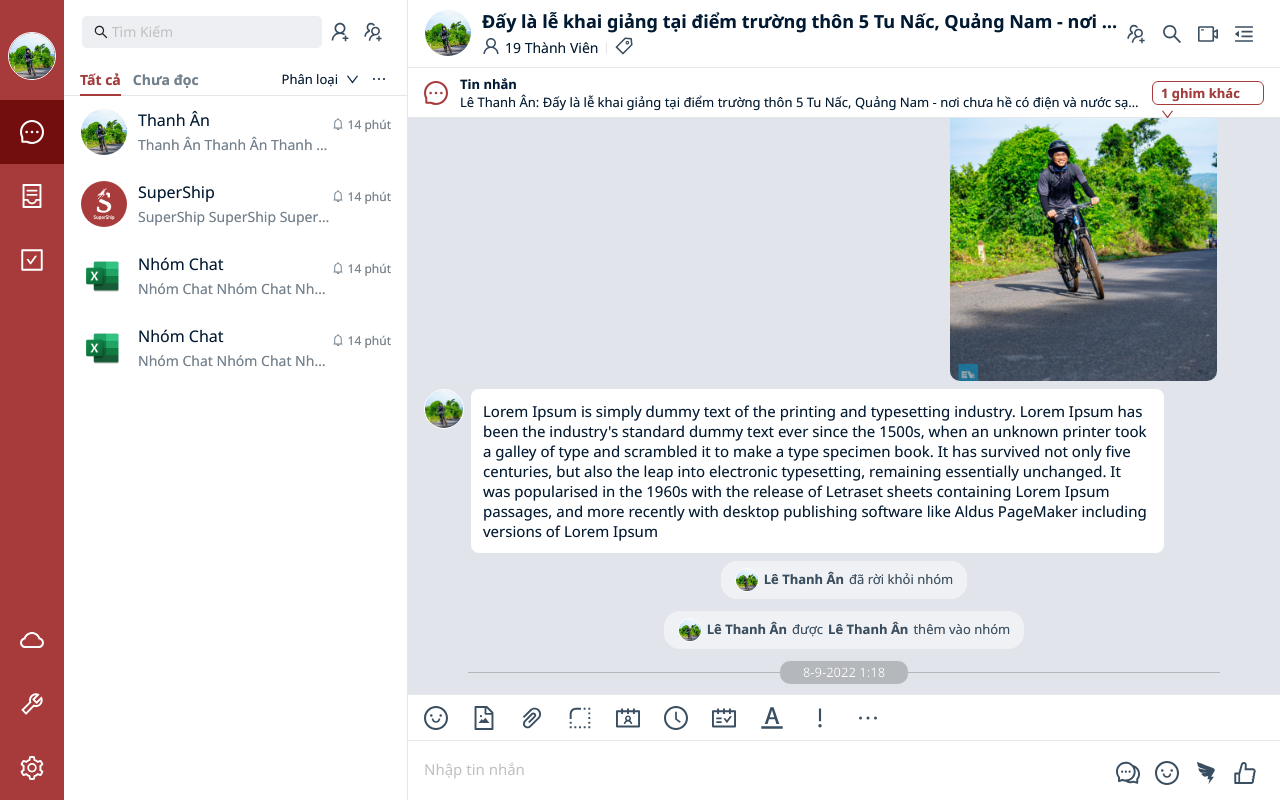
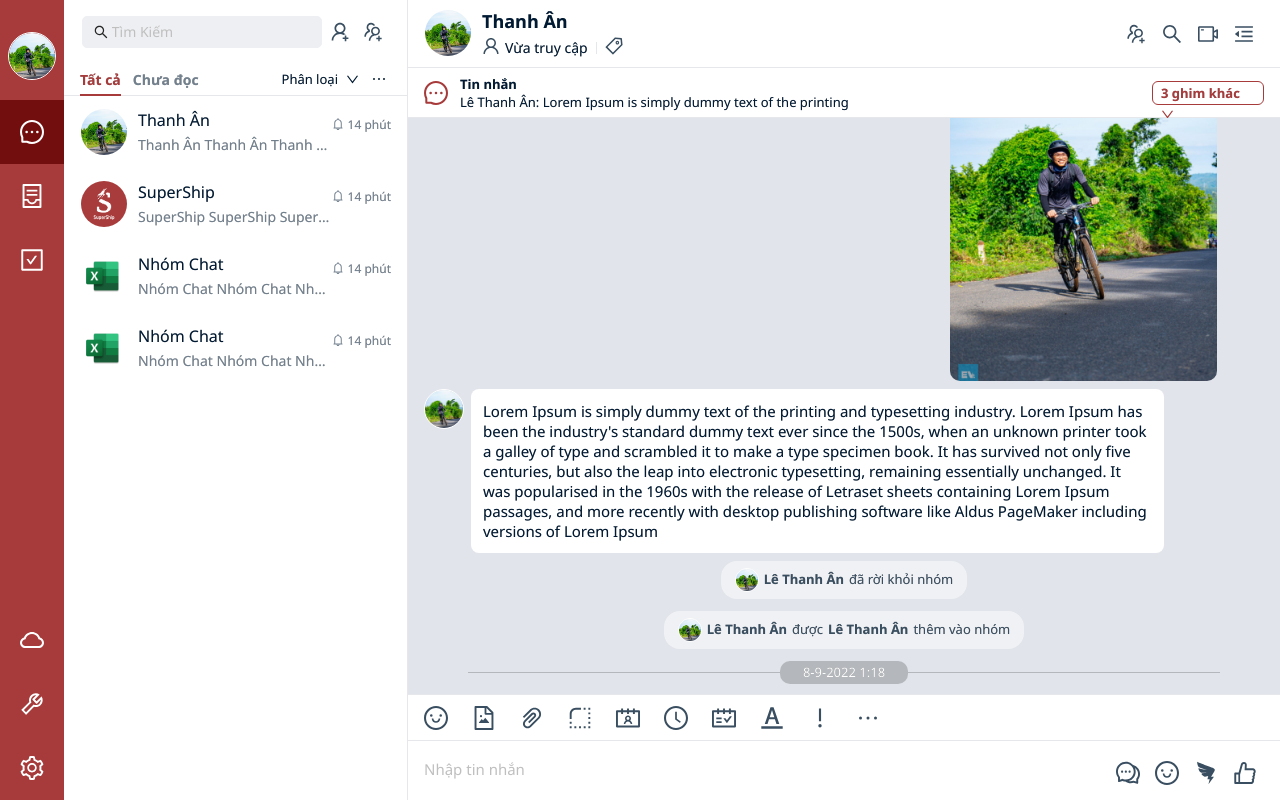
Before and after one commit to thanhan11315/Chat, a React (Create React App) app: page / in a window 1280 px wide. Built offline with nearby package versions, Linux system fonts and the light colour scheme.

Commit message:
change box click choose box chat

```diff
--- a/src/layouts/DefaultLayout/index.css
+++ b/src/layouts/DefaultLayout/index.css
@@ -841,6 +841,7 @@ li {
   max-width: calc(100% - 116px);
   display: flex;
   flex-direction: row-reverse;
+  position: relative;
 }
 
 #wrapper .box-nav-3 .box-chat .content-chat {
@@ -1462,6 +1463,36 @@ li {
 }
 
 /* modalInformation Style */
+
+.right-mouse-share-responsive {
+  position: absolute;
+  left: 0px;
+  border-radius: 4px;
+  background-color: var(--WA100);
+  padding: 8px;
+  z-index: 100;
+  min-width: 100px;
+  display: none;
+}
+
+.right-mouse-share-responsive .share-responsive {
+  height: 32px;
+  padding: 0 16px;
+  display: flex;
+  align-items: center;
+  cursor: pointer;
+  line-height: normal;
+  font-weight: 400;
+  font-size: 14px;
+  letter-spacing: normal;
+  color: var(--primary-text);
+  position: relative;
+  margin: 0 -8px;
+}
+
+.right-mouse-share-responsive .share-responsive:hover {
+  background-color: var(--lst-item-hover);
+}
 
 @media screen and (max-width: 992px) {
   #wrapper .box-nav-3 .box-nav-chat .button-phone {
--- a/src/layouts/DefaultLayout/index.js
+++ b/src/layouts/DefaultLayout/index.js
@@ -262,28 +262,137 @@ function DefaultLayout({ children }) {
 
   //
 
-  const datachat = [
+  const dataBoxChat = [
     {
+      id: "1",
       name: "Thanh Ân",
       message: "Thanh Ân Thanh Ân Thanh Ân",
       avatar: AvatarAn,
+      status: "Vừa truy cập",
+      ghim: [
+        {
+          name: "Lê Thanh Ân",
+          content: "Lorem Ipsum is simply dummy text of the printing",
         },
         {
+          name: "Lê Thanh Ân",
+          content: "Lorem Ipsum is simply dummy text of the printing",
+        },
+        {
+          name: "Lê Thanh Ân",
+          content: "Lorem Ipsum is simply dummy text of the printing",
+        },
+        {
+          name: "Lê Thanh Ân",
+          content: "Lorem Ipsum is simply dummy text of the printing",
+        },
+      ],
+      valueChatStore: [
+        {
+          me: {
+            type: "text",
+            message: "Node.js Email - W3Schools",
+          },
+        },
+        {
+          otherPeople: {
+            type: "text",
+            message: "Node.js Email - W3Schools",
+          },
+        },
+        {
+          me: {
+            type: "picture",
+            url: AvatarAn,
+          },
+        },
+        {
+          otherPeople: {
+            type: "picture",
+            url: AvatarAn,
+          },
+        },
+        {
+          me: {
+            type: "video",
+            url: AvatarAn,
+          },
+        },
+        {
+          otherPeople: {
+            type: "video",
+            url: AvatarAn,
+          },
+        },
+        {
+          me: {
+            type: "file",
+            url: AvatarAn,
+          },
+        },
+        {
+          otherPeople: {
+            type: "file",
+            url: AvatarAn,
+          },
+        },
+      ],
+    },
+    {
+      id: "2",
       name: "SuperShip",
       message: "SuperShip SuperShip SuperShip SuperShip",
       avatar: SuperShipLogo,
+      status: "Vừa truy cập",
+      ghim: [
+        {
+          name: "Nguyễn Văn Hóa",
+          content: "Lorem Ipsum is simply dummy text of the printing",
         },
         {
+          name: "Nguyễn Văn Hóa",
+          content: "Lorem Ipsum is simply dummy text of the printing",
+        },
+      ],
+    },
+    {
+      id: "3",
       name: "Nhóm Chat",
       message: "Nhóm Chat Nhóm Chat Nhóm Chat",
       avatar: MicrosoftExcel,
+      status: "16 thành viên",
+      ghim: [
+        {
+          name: "Nguyễn Văn Thành Viên",
+          content: "Lorem Ipsum is simply dummy text of the printing",
+        },
+      ],
     },
     {
+      id: "4",
       name: "Nhóm Chat",
       message: "Nhóm Chat Nhóm Chat Nhóm Chat",
       avatar: MicrosoftExcel,
+      status: "106 thành viên",
     },
   ];
+
+  const [headerBoxChat, setHeaderBoxChat] = useState(dataBoxChat[0]);
+
+  const onClickChooseBoxChat = (value) => {
+    const hiddenBoxNav2 = document.querySelector(".box-nav-2");
+    hiddenBoxNav2.classList.add("hiddenBoxNav2");
+    if (document.querySelector(".box-ghim-1")) {
+      document.querySelector(".box-ghim-1").style.display = "block";
+    }
+    if (document.querySelector(".box-ghim-2")) {
+      document.querySelector(".box-ghim-2").style.display = "none";
+    }
+    setHeaderBoxChat(value);
+    console.log(value);
+  };
+
+  const lengthghim = headerBoxChat?.ghim?.length;
 
   const onMounseOverBox = (key) => {
     document.querySelector(`.share-response-${key}`).style.display = "flex";
@@ -347,6 +456,21 @@ function DefaultLayout({ children }) {
         arrayList[x].style.visibility = "visible";
       }
     }
+  };
+
+  const onClickShareIcon = (value) => {
+    console.log(value);
+  };
+
+  const onClickRightMouse = (e, value, key) => {
+    e.preventDefault();
+    let targetEl = e.target;
+    console.log(targetEl);
+    const flyoutEl = document.querySelector(
+      `.right-mouse-share-responsive-${key}`
+    );
+    console.log(flyoutEl);
+    console.log(targetEl === flyoutEl);
   };
 
   // Modal
@@ -508,14 +632,11 @@ function DefaultLayout({ children }) {
             </Row>
           </Row>
           <div className="overflow">
-            {datachat.map((value, key) => {
+            {dataBoxChat.map((value, key) => {
               return (
                 <Row
                   className="box-choose-chatbox"
-                  onClick={() => {
-                    const hiddenBoxNav2 = document.querySelector(".box-nav-2");
-                    hiddenBoxNav2.classList.add("hiddenBoxNav2");
-                  }}
+                  onClick={() => onClickChooseBoxChat(value)}
                   key={key}
                 >
                   <Row className="box1">
@@ -573,7 +694,7 @@ function DefaultLayout({ children }) {
             <Row className="box-1">
               <div className="image">
                 <img
-                  src={AvatarAn}
+                  src={headerBoxChat.avatar}
                   alt="not load img"
                   style={{
                     border: "0.5px solid #fff",
@@ -586,12 +707,7 @@ function DefaultLayout({ children }) {
                 />
               </div>
               <div className="box-1-1">
-                <div className="title">
-                  Đấy là lễ khai giảng tại điểm trường thôn 5 Tu Nấc, Quảng Nam
-                  - nơi chưa hề có điện và nước sạch. 54 học sinh đồng bào Xơ
-                  Đăng không quản ngại thiếu thốn vẫn hân hoan chào năm học mới
-                  cùng thầy cô dù cái ăn còn chưa no bụng.
-                </div>
+                <div className="title">{headerBoxChat.name}</div>
                 <Row className="status">
                   <div className="status-1">
                     <UserOutlined
@@ -600,7 +716,7 @@ function DefaultLayout({ children }) {
                       }}
                     />
                   </div>
-                  <div className="status-2">19 Thành Viên </div>
+                  <div className="status-2">{headerBoxChat.status}</div>
                   <div className="brick"></div>
                   <div className="icon">
                     <TagOutlined />
@@ -629,6 +745,8 @@ function DefaultLayout({ children }) {
               </Row>
             </div>
           </Row>
+          {lengthghim ? (
+            <>
               <div className="box-ghim-1">
                 <Row className="box-ghim">
                   <Row className="box-1">
@@ -639,15 +757,14 @@ function DefaultLayout({ children }) {
                       <div className="title">Tin nhắn</div>
                       <div className="status">
                         <div className="content">
-                      Lê Thanh Ân: Đấy là lễ khai giảng tại điểm trường thôn 5
-                      Tu Nấc, Quảng Nam - nơi chưa hề có điện và nước sạch. 54
-                      học sinh đồng bào Xơ Đăng không quản ngại thiếu thốn vẫn
-                      hân hoan chào năm học mới cùng thầy cô dù cái ăn còn chưa
-                      no bụng. sewqewqewqewqewqewqewqeeeeeeeeeeeeeeêwweqewewqêwq
+                          {`${headerBoxChat.ghim[lengthghim - 1].name}: ${
+                            headerBoxChat.ghim[lengthghim - 1].content
+                          }`}
                         </div>
                       </div>
                     </div>
                   </Row>
+                  {lengthghim > 1 ? (
                     <div className="box-2">
                       <div
                         className="ghim"
@@ -658,25 +775,32 @@ function DefaultLayout({ children }) {
                             "block";
                         }}
                       >
-                  1 ghim khác <DownOutlined />{" "}
+                        {lengthghim - 1} ghim khác <DownOutlined />{" "}
                       </div>
                     </div>
+                  ) : (
+                    ""
+                  )}
                 </Row>
               </div>
-
+              {lengthghim > 1 ? (
                 <div className="box-ghim-2">
                   <Row className="list-ghim">
-              <div className="list">Danh sách ghim (2)</div>
+                    <div className="list">Danh sách ghim ({lengthghim})</div>
                     <div
                       className="collapse"
                       onClick={() => {
-                  document.querySelector(".box-ghim-1").style.display = "block";
-                  document.querySelector(".box-ghim-2").style.display = "none";
+                        document.querySelector(".box-ghim-1").style.display =
+                          "block";
+                        document.querySelector(".box-ghim-2").style.display =
+                          "none";
                       }}
                     >
                       Thu Gọn <CaretUpOutlined />
                     </div>
                   </Row>
+                  {headerBoxChat.ghim.map((value, key) => {
+                    return (
                       <Row className="box-ghim">
                         <Row className="box-1">
                           <div className="image">
@@ -686,36 +810,22 @@ function DefaultLayout({ children }) {
                             <div className="title">Tin nhắn</div>
                             <div className="status">
                               <div className="content">
-                      Lê Thanh Ân: Đấy là lễ khai giảng tại điểm trường thôn 5
-                      Tu Nấc, Quảng Nam - nơi chưa hề có điện và nước sạch. 54
-                      học sinh đồng bào Xơ Đăng không quản ngại thiếu thốn vẫn
-                      hân hoan chào năm học mới cùng thầy cô dù cái ăn còn chưa
-                      no bụng. s
-                    </div>
-                  </div>
-                </div>
-              </Row>
-            </Row>{" "}
-            <Row className="box-ghim">
-              <Row className="box-1">
-                <div className="image">
-                  <MessageOutlined />
-                </div>
-                <div className="box-1-1">
-                  <div className="title">Tin nhắn</div>
-                  <div className="status">
-                    <div className="content">
-                      Lê Thanh Ân: Đấy là lễ khai giảng tại điểm trường thôn 5
-                      Tu Nấc, Quảng Nam - nơi chưa hề có điện và nước sạch. 54
-                      học sinh đồng bào Xơ Đăng không quản ngại thiếu thốn vẫn
-                      hân hoan chào năm học mới cùng thầy cô dù cái ăn còn chưa
-                      no bụng. sewqeqewqeqưeqưewqewqewqêwqewqeqewqeqưewqewq
+                                {`${value.name} : ${value.content}`}
                               </div>
                             </div>
                           </div>
                         </Row>
                       </Row>
+                    );
+                  })}
                 </div>
+              ) : (
+                ""
+              )}
+            </>
+          ) : (
+            ""
+          )}
           <div className="box-chat">
             {children}
             {valueChats.map((value, key) => {
@@ -727,7 +837,7 @@ function DefaultLayout({ children }) {
                 >
                   <Row className={`share-response share-response-${key}`}>
                     <div>
-                      <ExportOutlined />
+                      <ExportOutlined onClick={() => onClickShareIcon(value)} />
                     </div>
                     <div>
                       <ShareAltOutlined />
@@ -820,13 +930,27 @@ function DefaultLayout({ children }) {
                         </div>
                       </div>
                     ) : (
-                      <div className="content-chat" key={key}>
+                      <>
+                        <div
+                          className="content-chat"
+                          key={key}
+                          onContextMenu={(e) => {
+                            onClickRightMouse(e, value, key);
+                          }}
+                        >
                           {value.content}
                           <div className="date">
                             {/* {value.date}-{value.month + 1}-{value.year}{" "} */}
                             {value.hours}:{value.minutes}
                           </div>
+                          <div
+                            className={`right-mouse-share-responsive right-mouse-share-responsive-${key}`}
+                          >
+                            <div className="share-responsive"> Trả lời </div>
+                            <div className="share-responsive"> Chia sẻ </div>
                           </div>
+                        </div>
+                      </>
                     )}
                   </div>
                 </div>
@@ -1067,7 +1191,7 @@ function DefaultLayout({ children }) {
             <div className="box-information">
               <div className="image">
                 <img
-                  src={AvatarAn}
+                  src={headerBoxChat.avatar}
                   alt="img not load"
                   style={{
                     border: "0.5px solid #fff",
@@ -1080,7 +1204,7 @@ function DefaultLayout({ children }) {
                 />
               </div>
               <div className="header-info-name">
-                <div className="header">Lê Thanh Ân </div>
+                <div className="header">{headerBoxChat.name}</div>
                 <div className="icon">
                   <LikeOutlined />
                 </div>
```
Lines whose indentation alone changed are shown as unchanged.
